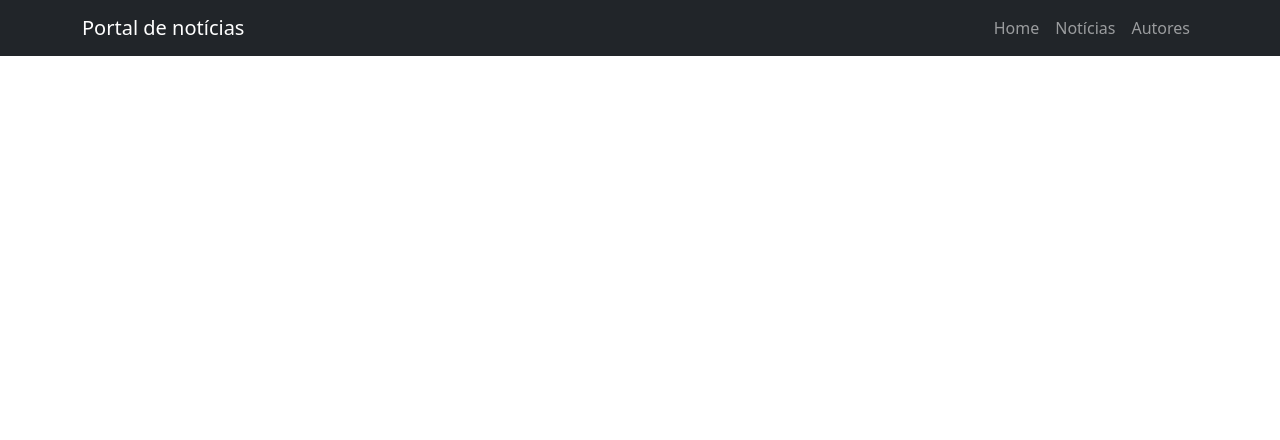
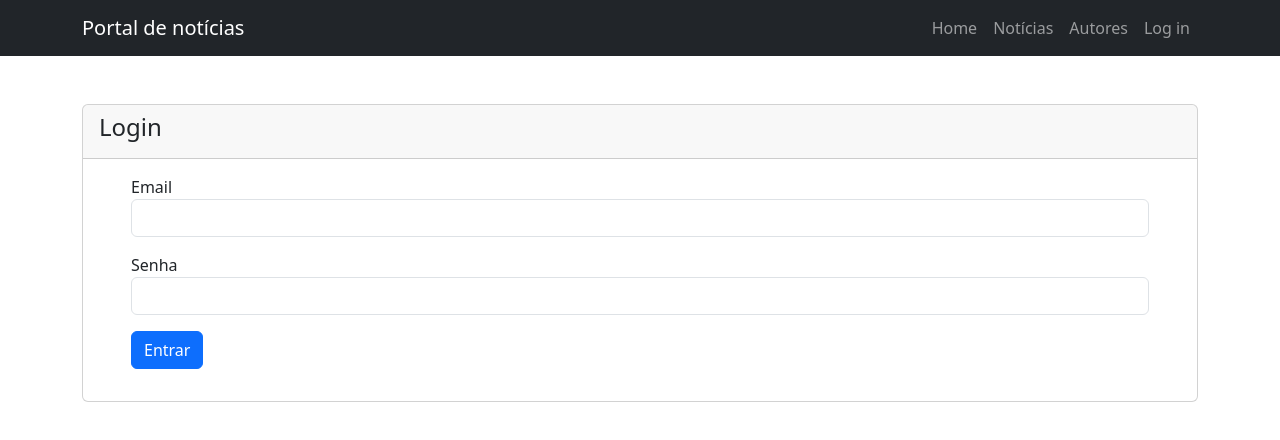
Before and after one commit to Bonot/portal-noticias, a Vue app in the folder frontend/: page /login in a window 1280 px wide. Shown: the top 440 px of the page. Built offline with nearby package versions, Linux system fonts and the light colour scheme.

Commit message:
Implementa login e logout no frontend

```diff
--- a/frontend/package.json
+++ b/frontend/package.json
@@ -10,6 +10,9 @@
   "dependencies": {
     "@vueup/vue-quill": "^1.0.0-beta.11",
     "bootstrap": "^5.3.0-alpha3",
+    "js-cookie": "^3.0.1",
+    "pinia": "^2.0.35",
+    "pinia-plugin-persistedstate": "^3.1.0",
     "vue": "^3.2.47",
     "vue-router": "^4.1.6"
   },
--- a/frontend/src/App.vue
+++ b/frontend/src/App.vue
@@ -1,5 +1,18 @@
 <script setup>
-import { RouterLink, RouterView } from 'vue-router'
+import { computed, ref } from 'vue'
+import { RouterLink, RouterView, useRouter } from 'vue-router'
+import Cookie from 'js-cookie'
+import { useSystemStore } from '@/store/system'
+
+const store = useSystemStore();
+const router = useRouter();
+const authenticated = computed(() => store.getAuthenticated)
+const logOut = () => {
+  Cookie.remove('token');
+  store.authenticated = false;
+  router.push('/');
+}
+
 </script>
 
 <template>
@@ -23,6 +36,12 @@ import { RouterLink, RouterView } from 'vue-router'
               <li class="nav-item">
                 <RouterLink class="nav-link" aria-current="page" to="/autores">Autores</RouterLink>
               </li>
+              <li v-if="!authenticated" class="nav-item">
+                <RouterLink class="nav-link" aria-current="page" to="/login">Log in</RouterLink>
+              </li>
+              <li v-else class="nav-item">
+                <RouterLink class="nav-link" @click="logOut" aria-current="page" to="/login">Log out</RouterLink>
+              </li>
             </ul>
           </div>
         </div>
--- a/frontend/src/main.js
+++ b/frontend/src/main.js
@@ -1,11 +1,13 @@
 import { createApp } from 'vue'
 import App from './App.vue'
 import router from './router'
+import store from './store'
 
 import './assets/main.css'
 
 const app = createApp(App)
 
 app.use(router)
+app.use(store)
 
 app.mount('#app')
--- /dev/null
+++ b/frontend/src/middlewares/authorization.js
@@ -0,0 +1,19 @@
+import Cookie from 'js-cookie';
+
+export default (to,from,next) => {
+    if (to.path === '/') {
+        return next();
+    }
+
+    const cookie = Cookie.get('token');
+
+    if (!cookie && to.path != '/login') {
+        return next('/login');
+    }
+
+    if (cookie && to.path === '/login') {
+        return next('/');
+    }
+
+    return next();
+}
--- a/frontend/src/router/index.js
+++ b/frontend/src/router/index.js
@@ -1,15 +1,23 @@
 import { createRouter, createWebHistory } from 'vue-router'
 import HomeView from '../views/HomeView.vue'
+import Login from '../views/Login.vue'
 import AuthorsView from '../views/Authors/View.vue'
 import AuthorsCreate from '../views/Authors/Create.vue'
 import AuthorsEdit from '../views/Authors/Edit.vue'
 import ArticlesView from '../views/Articles/View.vue'
 import ArticlesCreate from '../views/Articles/Create.vue'
 import ArticlesEdit from '../views/Articles/Edit.vue'
+import authorization from '../middlewares/authorization'
 
 const router = createRouter({
   history: createWebHistory(import.meta.env.BASE_URL),
   routes: [
+    {
+      path: '/login',
+      name: 'login',
+      component: Login,
+      beforeEnter: authorization
+    },
     {
       path: '/',
       name: 'home',
--- /dev/null
+++ b/frontend/src/store/index.js
@@ -0,0 +1,7 @@
+import { createPinia } from 'pinia';
+import persistedstate from 'pinia-plugin-persistedstate'
+
+const pinia = createPinia();
+pinia.use(persistedstate);
+
+export default pinia
--- /dev/null
+++ b/frontend/src/store/system.js
@@ -0,0 +1,11 @@
+import { defineStore } from 'pinia'
+
+export const useSystemStore = defineStore('system', {
+    state: () => ({
+        authenticated: false
+    }),
+    getters: {
+        getAuthenticated: (state) => state.authenticated
+    },
+    persist: true
+})
--- /dev/null
+++ b/frontend/src/views/Login.vue
@@ -0,0 +1,73 @@
+<template>
+    <div class="container mt-5">
+        <div class="card">
+            <div class="card-header">
+                <h4>Login</h4>
+            </div>
+            <div class="card-body px-5" >
+                <ul class="alert alert-warning" v-if="Object.keys(errorList).length > 0">
+                    <li class="mb-0 ms-3" v-for="(error, index) in errorList" :key="index">
+                        {{ error[0] }}
+                    </li>
+                </ul>
+                <div class="mb-3">
+                    <label>Email</label>
+                    <input type="text" v-model="login.email" class="form-control">
+                </div>
+                <div class="mb-3">
+                    <label>Senha</label>
+                    <input type="password" v-model="login.password" class="form-control">
+                </div>
+                <div class="mb-3">
+                    <button type="button" @click="authLogin" class="btn btn-primary">Entrar</button>
+                </div>
+            </div>
+        </div>
+    </div>
+</template>
+
+
+<script setup>
+import axios from 'axios'
+import Cookie from 'js-cookie'
+import { ref } from 'vue'
+import { useSystemStore } from '@/store/system'
+import { useRouter } from 'vue-router'
+
+const store = useSystemStore();
+const router = useRouter();
+const errorList = ref('');
+const login = ref({
+     email: '',
+     password: ''
+ });
+
+ const authLogin = () => {
+    axios.get('http://localhost:90/sanctum/csrf-cookie').then(response => {
+        axios.post(
+            '/api/login',
+            login.value,
+        )
+        .then(response => {
+            if (response.data.success === false) {
+                errorList.value = response.data.errors;
+            } else {
+                Cookie.set('token', response.data);
+                store.authenticated = true;
+                router.push('/');
+            }
+        })
+        .catch(function (error) {
+            if (error.response.data === 'Unauthorized') {
+                errorList.value = {
+                    invalidAuthentication : [
+                        'Email e/ou senha iválidos.'
+                    ]
+                };
+                login.value.email = ''
+                login.value.password = ''
+            }
+        })
+    });
+ }
+</script>
--- a/frontend/vite.config.js
+++ b/frontend/vite.config.js
@@ -10,5 +10,10 @@ export default defineConfig({
     alias: {
       '@': fileURLToPath(new URL('./src', import.meta.url))
     }
+  },
+  server: {
+    proxy: {
+      '/api/login': 'http://localhost:90'
+    }
   }
 })
```
Also changed, not shown: 2 other files (tests, documents, lock files or other folders).
